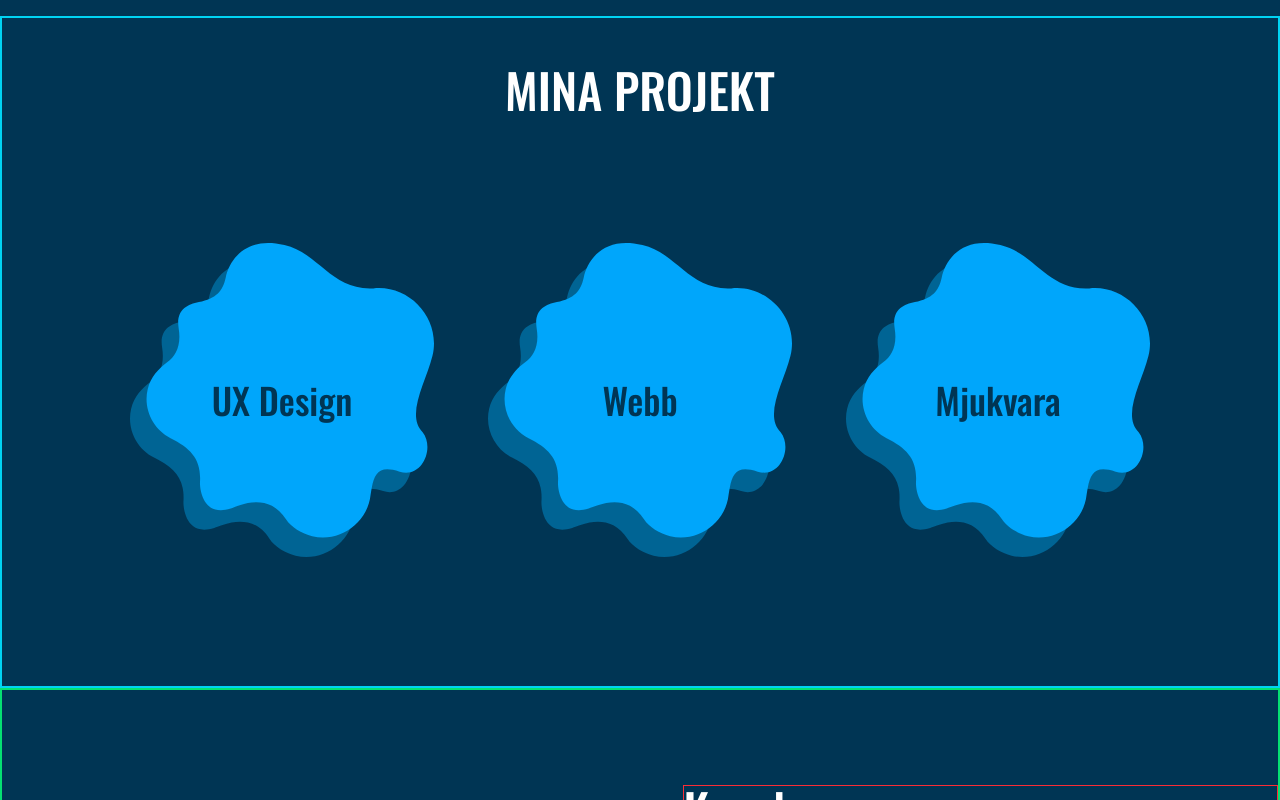
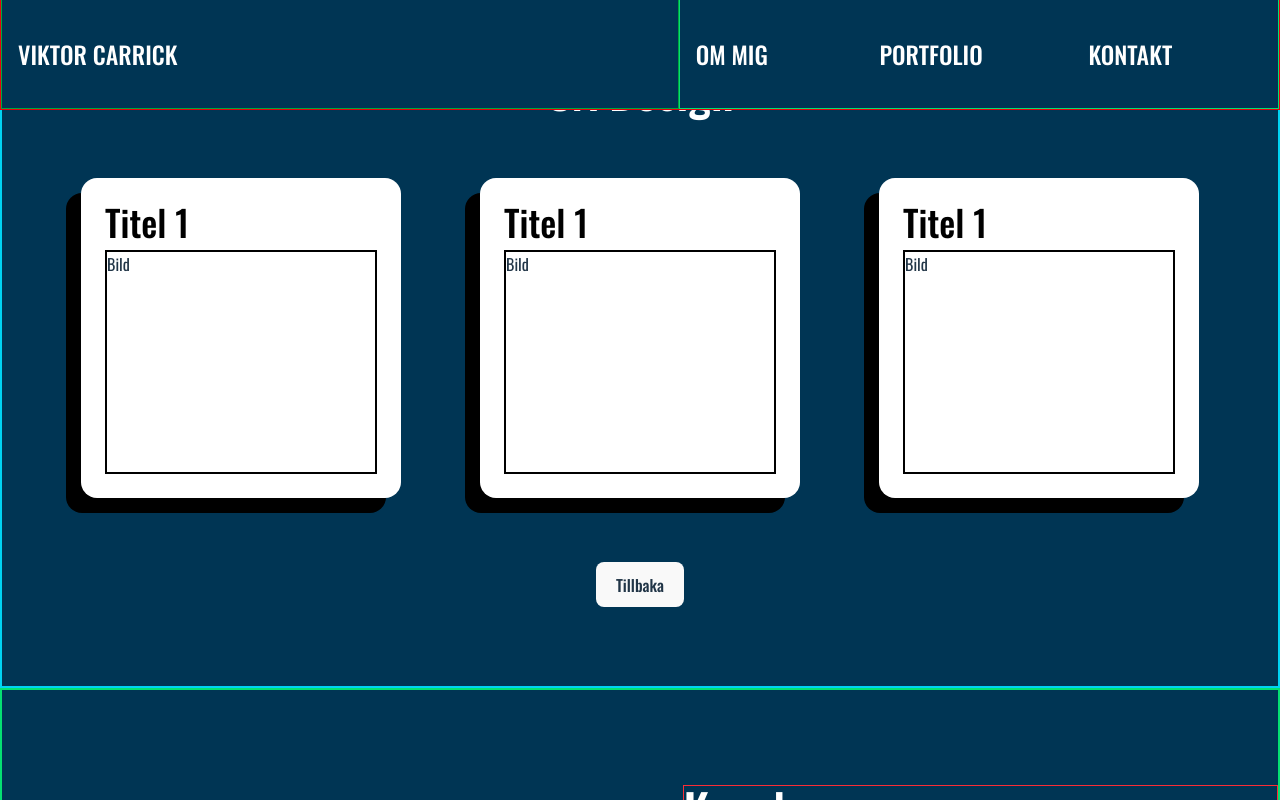
Before and after one commit to viktorcarrick/vcportfolio, a React (Vite) app: page / in a window 1280 px wide. Both pictures are taken after a click on the element "UX Design". Shown: the part 784-1584 px from the top of the page. Built offline with nearby package versions, Linux system fonts and the light colour scheme; what tailwindcss-motion would draw is missing.

Commit message:
Gjort delen för att visa projekt, använder sig av CardComponent. Även fixat navigeringen mellan "start"-projekt sidan och dess kategorier

```diff
--- a/src/App.tsx
+++ b/src/App.tsx
@@ -4,6 +4,9 @@ import "./App.css";
 import BlobComponent from "./components/BlobComponent";
 import NameComponent from "./components/NameComponent";
 import CategoryComponent from "./components/CategoryComponent";
+import GridItemComponent from "./components/GridItemComponent";
+import GridComponent from "./components/GridComponent";
+import CardComponent from "./components/CardComponent";
 import {
   FaHtml5,
   FaCss3,
@@ -20,8 +23,7 @@ import { BiLogoTypescript } from "react-icons/bi";
 import { BsFiletypeSql } from "react-icons/bs";
 import { PiUserFocus } from "react-icons/pi";
 import { FaDiamond } from "react-icons/fa6";
-import GridItemComponent from "./components/GridItemComponent";
-import GridComponent from "./components/GridComponent";
+import { IoMdArrowRoundBack } from "react-icons/io";
 {
   /**Kika in GSap, schyssta animationer för javascript */
 }
@@ -61,8 +63,10 @@ function App() {
           </div>
         </div>
         <div className="h-[calc(100vh-8rem)] flex flex-col items-center justify-start pt-12 bg-bgblue font-display border-2 border-cyan-400">
+          {(selectedCategory === null || selectedCategory === "") && (
+            <>
               <h3 className="text-5xl text-white font-medium">MINA PROJEKT</h3>
-          <div className="w-full flex-grow flex flex-row items-center justify-between px-32">
+              <div className="w-full flex-grow flex flex-row items-center justify-between px-32 motion-preset-shrink">
                 <CategoryComponent
                   text="UX Design"
                   onClick={() => handleClick("UX Design")}
@@ -76,6 +80,44 @@ function App() {
                   onClick={() => handleClick("Mjukvara")}
                 />
               </div>
+            </>
+          )}
+          {/* Conditionally Render Content */}
+          {selectedCategory === "UX Design" && (
+            <>
+              <h3 className="text-5xl text-white font-medium">UX Design</h3>
+              <div className="flex flex-row justify-evenly w-full mb-16 mt-16">
+                <CardComponent title="Titel 1"></CardComponent>
+                <CardComponent title="Titel 1"></CardComponent>
+                <CardComponent title="Titel 1"></CardComponent>
+              </div>
+              <button onClick={() => handleClick("")}>Tillbaka</button>
+            </>
+          )}
+          {selectedCategory === "Webb" && (
+            <>
+              <h3 className="text-5xl text-white font-medium">
+                Webbutveckling
+              </h3>
+              <div className="flex flex-row justify-evenly w-full mb-16 mt-16">
+                <CardComponent title="Titel 1"></CardComponent>
+                <CardComponent title="Titel 1"></CardComponent>
+                <CardComponent title="Titel 1"></CardComponent>
+              </div>
+              <button onClick={() => handleClick("")}>Tillbaka</button>
+            </>
+          )}
+          {selectedCategory === "Mjukvara" && (
+            <>
+              <h3 className="text-5xl text-white font-medium">Mjukvara</h3>
+              <div className="flex flex-row justify-evenly w-full mb-16 mt-16">
+                <CardComponent title="Titel 1"></CardComponent>
+                <CardComponent title="Titel 1"></CardComponent>
+                <CardComponent title="Titel 1"></CardComponent>
+              </div>
+              <button onClick={() => handleClick("")}>Tillbaka</button>
+            </>
+          )}
         </div>
         <div className="h-[calc(100vh-8rem)] flex flex-row items-center justify-between pt-12 bg-bgblue font-display border-2 border-green-400">
           <div className="border border-red-500 flex-grow flex flex-row">
--- /dev/null
+++ b/src/components/CardComponent.tsx
@@ -0,0 +1,19 @@
+import React from "react";
+
+interface CardComponentProps {
+  title: string;
+}
+
+const CardComponent: React.FC<CardComponentProps> = ({ title }) => {
+  return (
+    <>
+      <div className="bg-white h-80 w-80 rounded-2xl shadow-[-15px_15px_0px_black] flex flex-col justify-center items-center p-6 motion-preset-pop">
+        <h3 className="text-black font-medium text-4xl mb-2 text-left w-full">
+          {title}
+        </h3>
+        <div className="border-2 border-black w-full grow">Bild</div>
+      </div>
+    </>
+  );
+};
+export default CardComponent;
```
Lines whose indentation alone changed are shown as unchanged.
